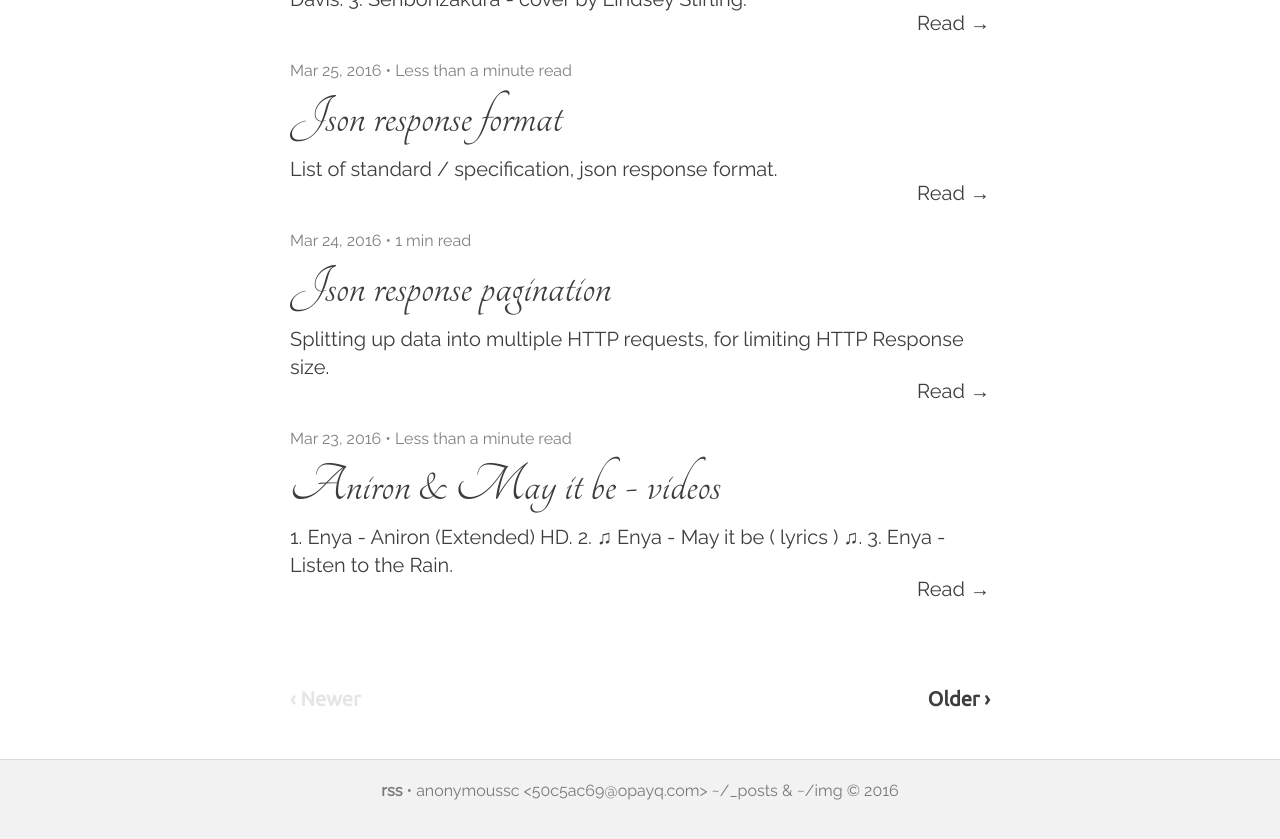
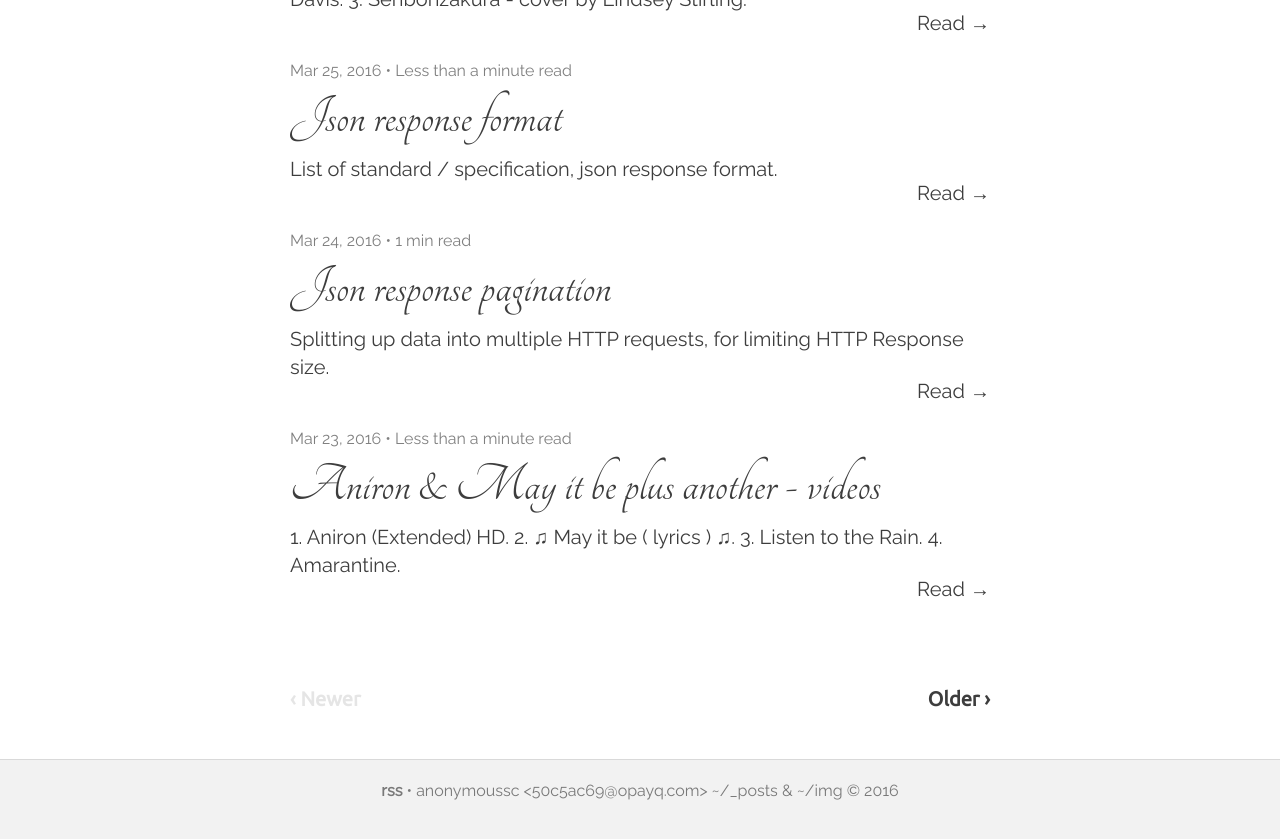
Before and after one commit to anonymoussc/anonymoussc.github.io, a Jekyll site: the page built from index.html, in a window 1280 px wide and 900 px high, scrolled down 999 px. Shown: the top 839 px of the window. Built offline with Jekyll 4.4.1, drawn with Linux system fonts in a browser that asks for light colours; nearby versions of some CDN libraries; the list of posts is cut into pages by our own code.

Commit message:
Modified 2016-03-23-aniron-and-may-it-be-plus-another

```diff
--- a/_posts/2016-03-23-aniron-and-may-it-be.markdown
+++ b/_posts/2016-03-23-aniron-and-may-it-be-plus-another.markdown
@@ -1,8 +1,8 @@
 ---
-title:  "Aniron & May it be - videos"
+title:  "Aniron & May it be plus another - videos"
 date:   2016-03-23 06:05:00
 categories: Videos
-summary: 1. Enya - Aniron (Extended) HD. 2. ♫ Enya - May it be ( lyrics ) ♫. 3. Enya - Listen to the Rain.
+summary: 1. Aniron (Extended) HD. 2. ♫ May it be ( lyrics ) ♫. 3. Listen to the Rain. 4. Amarantine.
 ---
 
 ### Enya - Aniron (Extended) HD.
@@ -16,3 +16,7 @@
 ### Enya - Listen to the Rain.
 
 <iframe width="560" height="315" src="https://www.youtube.com/embed/B0XoTn-JqLA" frameborder="0" allowfullscreen></iframe>
+
+### Enya - Amarantine (video).
+
+<iframe width="560" height="315" src="https://www.youtube.com/embed/IQU4DoE1eBg" frameborder="0" allowfullscreen></iframe>
```
